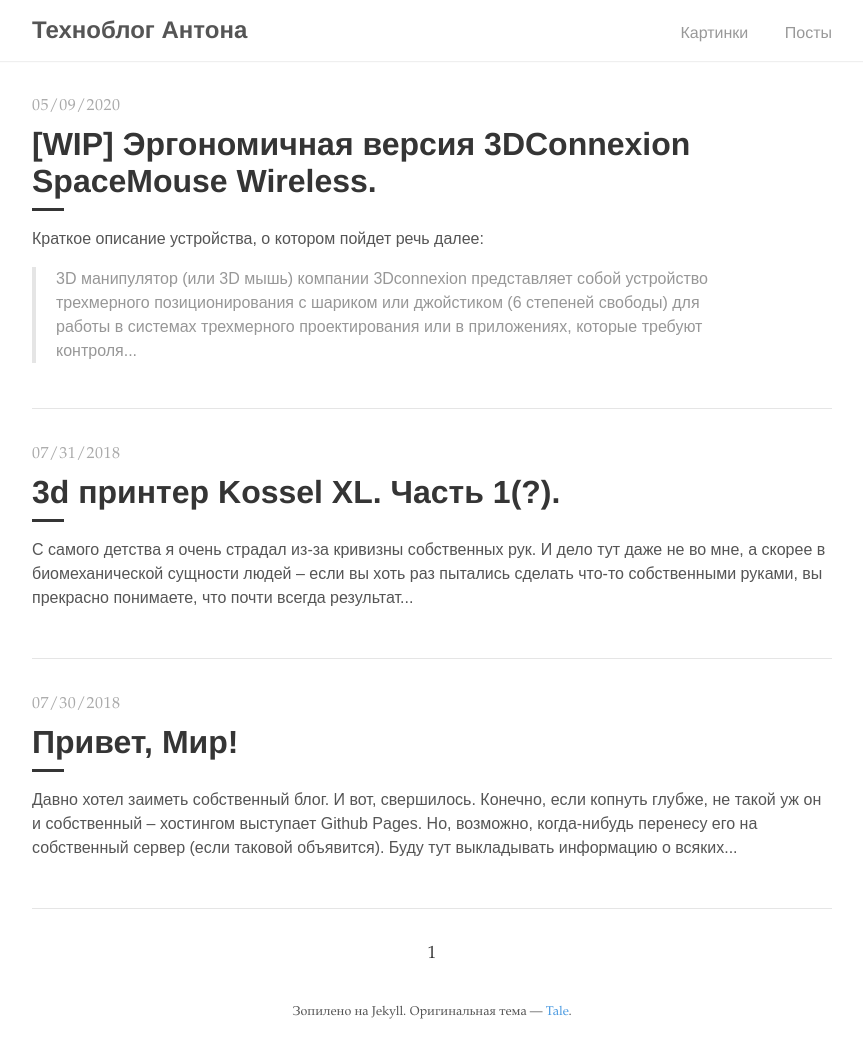
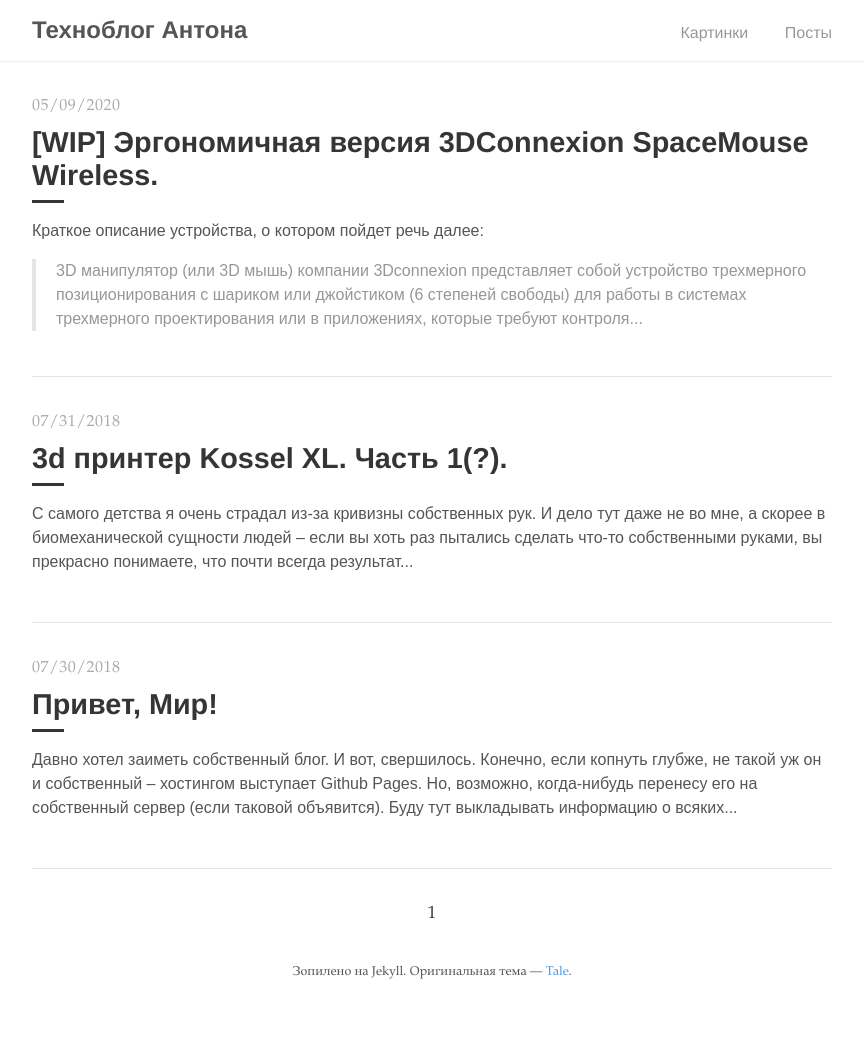
Before and after one commit to AntonEvmenenko/antonevmenenko.github.io, a Jekyll site: the page built from index.html, in a window 1280 px wide. Shown: the whole page, without its empty margins (208-1071 px from the left). Built offline with Jekyll 4.4.1, drawn with Linux system fonts in a browser that asks for light colours; the list of posts is cut into pages by our own code; after the commit the page ends 1015 px from its top, so only the background shows below that.

Commit message:
css changed

```diff
--- a/_sass/tale/_base.scss
+++ b/_sass/tale/_base.scss
@@ -51,7 +51,7 @@ blockquote {
   }
 
   @media (min-width: 600px) {
-    padding: 0 5rem 0 1.25rem;
+    padding: 0 1rem 0 1.25rem;
   }
 }
 
--- a/_sass/tale/_catalogue.scss
+++ b/_sass/tale/_catalogue.scss
@@ -25,7 +25,7 @@
     color: $default-shade;
     display: block;
     font-family: $sans-serif;
-    font-size: 2rem;
+    font-size: 1.8rem;
     font-weight: 700;
     margin: .5rem 0;
   }
--- a/_sass/tale/_post.scss
+++ b/_sass/tale/_post.scss
@@ -15,7 +15,7 @@
   &-title {
     color: $default-shade;
     font-family: $sans-serif;
-    font-size: 4rem;
+    font-size: 2rem;
     margin: 1rem 0;
     text-align: center;
   }
```
